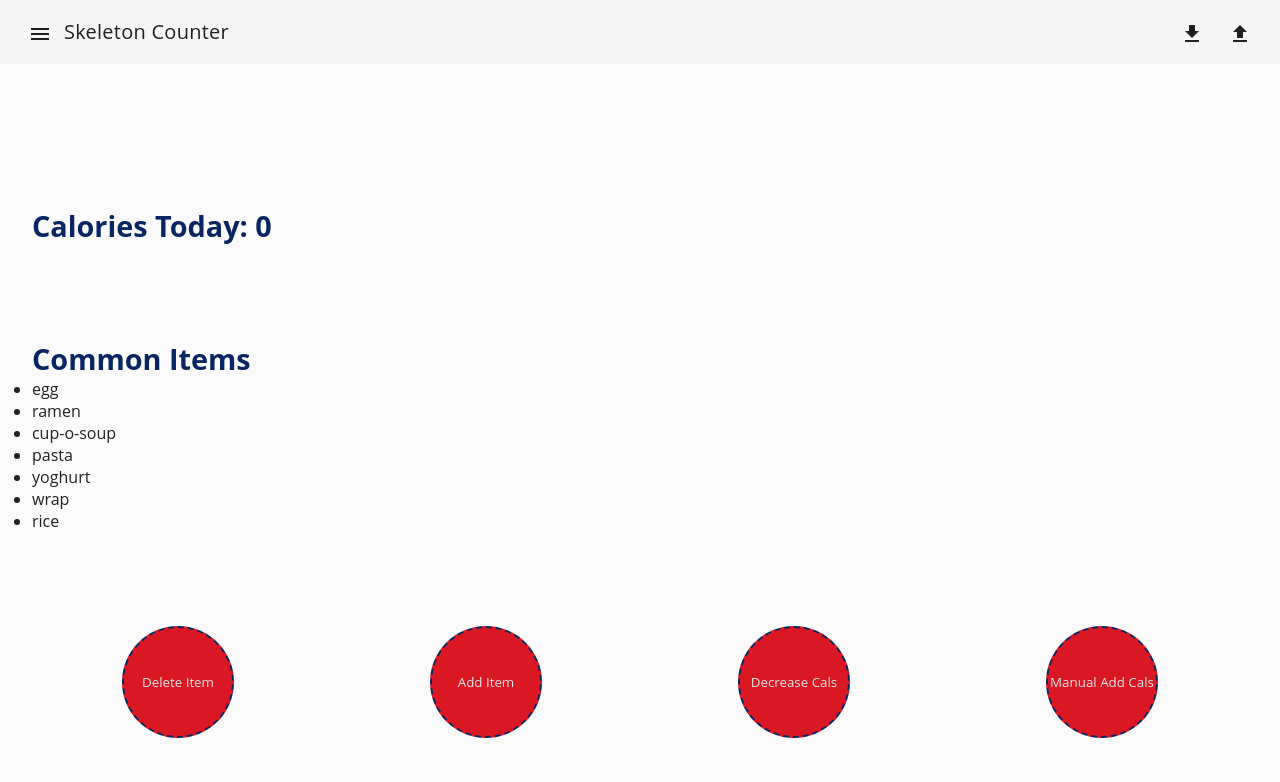
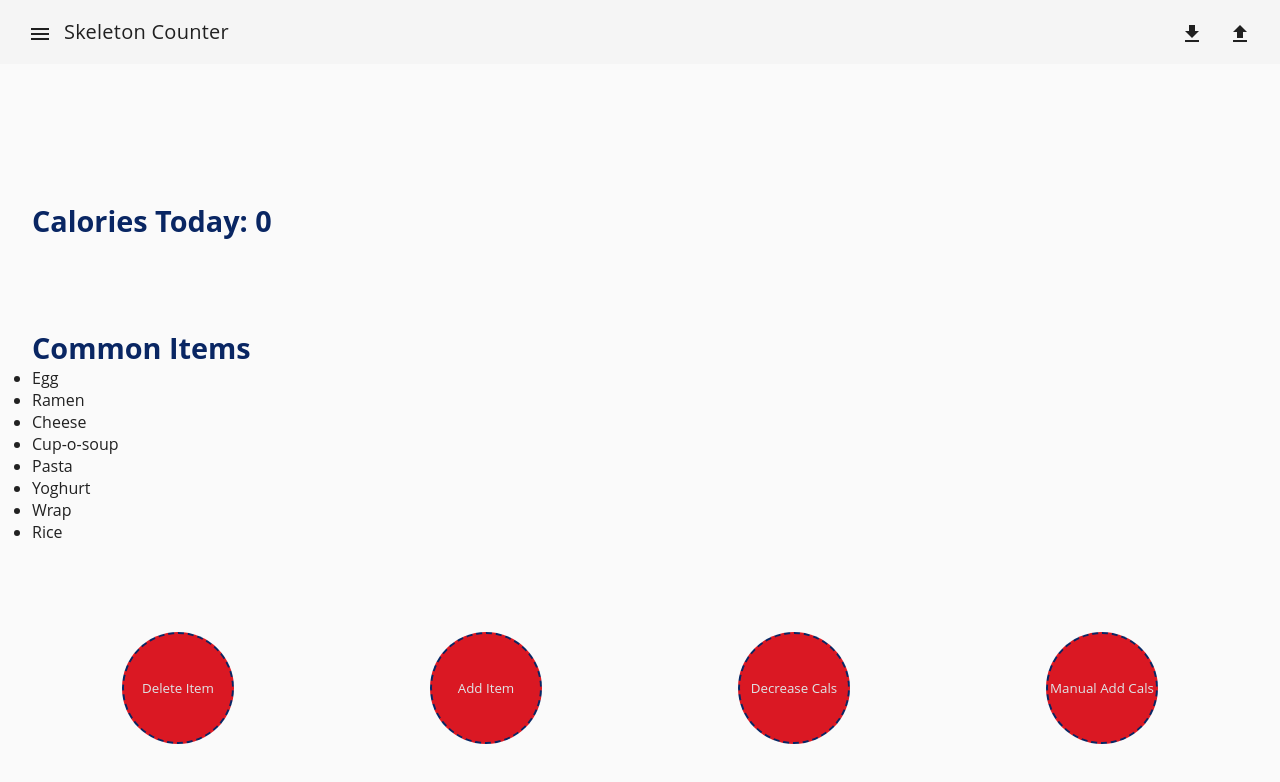
Before and after one commit to cagatay-usta/pwa-counter-skeleton, an Angular app: page /cal-counter in a window 1280 px wide. Shown: the top 782 px of the page. Built offline with nearby package versions, Linux system fonts and the light colour scheme.

Commit message:
export common food items and types to seperate file and refactor the cal-counter

```diff
--- a/src/app/counters/calories-counter/calories-counter.component.html
+++ b/src/app/counters/calories-counter/calories-counter.component.html
@@ -6,7 +6,7 @@
   <div class="items-container">
     <p>Common Items</p>
     <ul class="common-items">
-      <li *ngFor="let item of commonItems">{{ item }}</li>
+      <li *ngFor="let item of getCommonItemNames()">{{ item | titlecase }}</li>
     </ul>
   </div>
 
--- a/src/app/counters/calories-counter/calories-counter.component.ts
+++ b/src/app/counters/calories-counter/calories-counter.component.ts
@@ -1,7 +1,12 @@
 import { Component } from '@angular/core';
+import {
+  foodItem,
+  commonItems as defaultCommonItems,
+} from './food-items.consts';
 
 // TODO: track item usage to display common items
 // TODO: only display all items if clicked
+// TODO: add items inside cards and create button groups for adding/removing directly to cals
 
 @Component({
   selector: 'app-calories-counter',
@@ -10,15 +15,11 @@ import { Component } from '@angular/core';
 })
 export class CaloriesCounterComponent {
   calories: number = 0;
-  commonItems: string[] = [
-    'egg',
-    'ramen',
-    'cup-o-soup',
-    'pasta',
-    'yoghurt',
-    'wrap',
-    'rice',
-  ];
+  commonItems: foodItem[] = defaultCommonItems;
+
+  getCommonItemNames() {
+    return this.commonItems.map((item) => item.name);
+  }
 
   onDecreaseClick() {}
 
--- /dev/null
+++ b/src/app/counters/calories-counter/food-items.consts.ts
@@ -0,0 +1,39 @@
+export interface foodItem {
+  name: string;
+  calories: number;
+}
+
+export const commonItems: foodItem[] = [
+  {
+    name: 'egg',
+    calories: 60,
+  },
+  {
+    name: 'ramen',
+    calories: 150,
+  },
+  {
+    name: 'cheese',
+    calories: 150,
+  },
+  {
+    name: 'cup-o-soup',
+    calories: 150,
+  },
+  {
+    name: 'pasta',
+    calories: 150,
+  },
+  {
+    name: 'yoghurt',
+    calories: 150,
+  },
+  {
+    name: 'wrap',
+    calories: 150,
+  },
+  {
+    name: 'rice',
+    calories: 150,
+  },
+];
```
